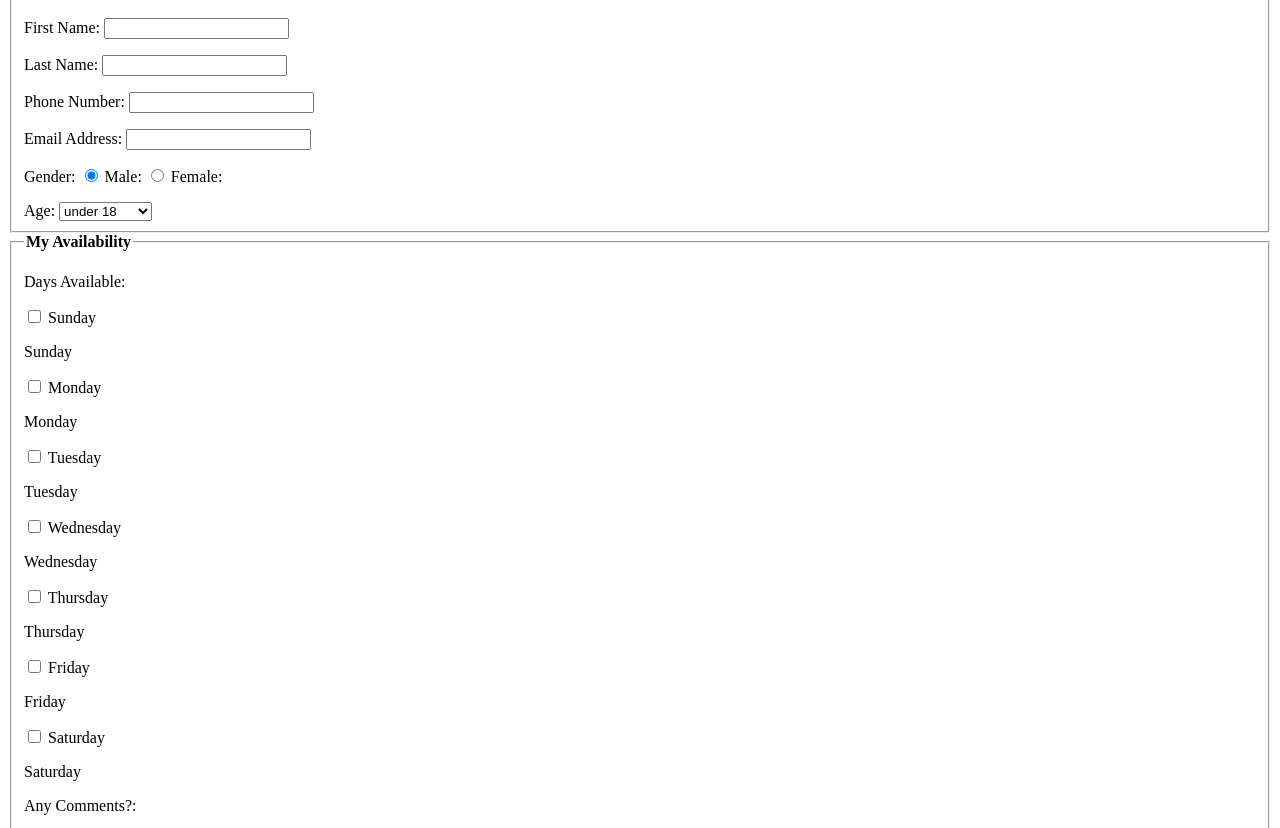
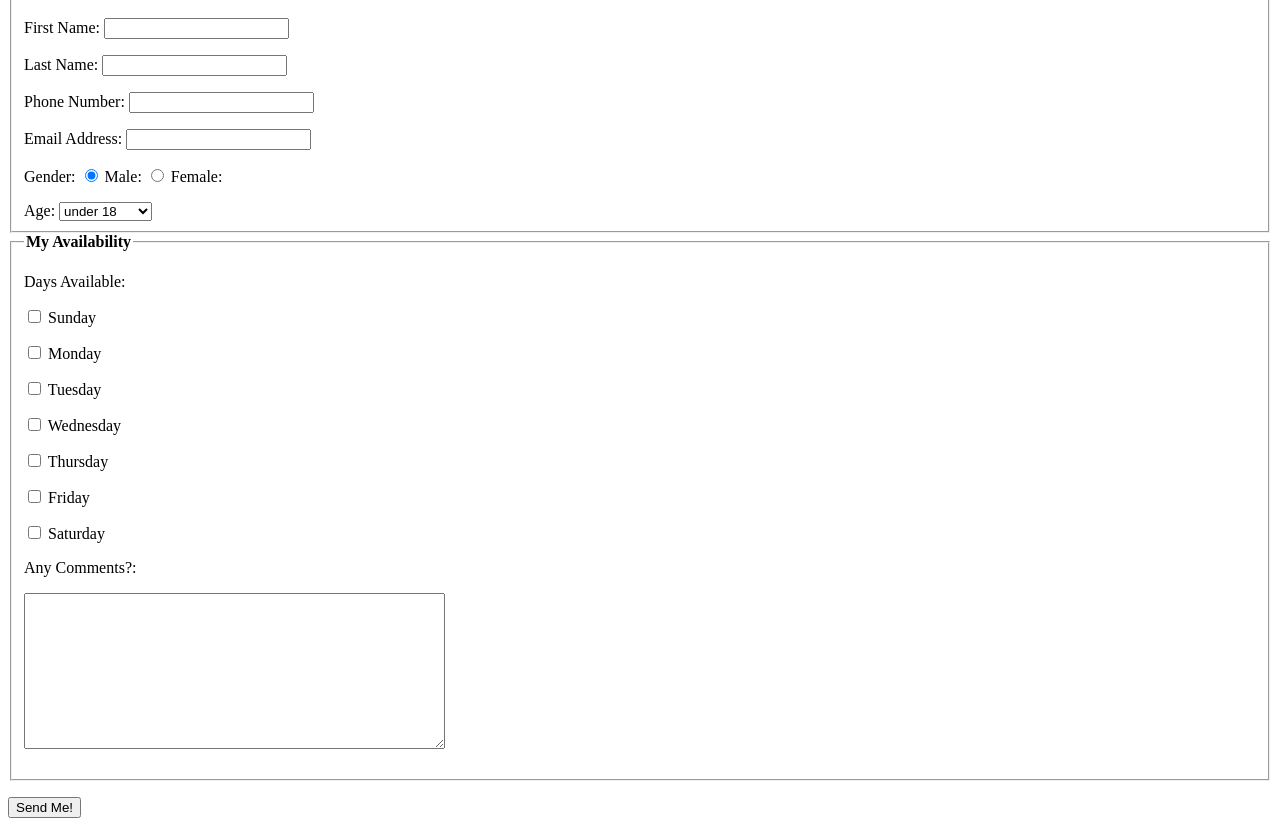
Before and after one commit to dkolov84/ITMD-361-Lab4, a plain HTML site: page index.html in a window 1280 px wide. Shown: the part 101-929 px from the top of the page. Drawn offline with Linux system fonts and the light colour scheme.

Commit message:
removed days label tags

```diff
--- a/index.html
+++ b/index.html
@@ -49,19 +49,12 @@
 		<label>Days Available:</label>
 	</p>
 		<p><input type="checkbox" name="available_field[]" value="Sunday"> Sunday</p>
-		<label>Sunday</label>
 		<p><input type="checkbox" name="available_field[]" value="Monday"> Monday</p>
-		<label>Monday</label>
 		<p><input type="checkbox" name="available_field[]" value="Tuesday"> Tuesday</p>
-		<label>Tuesday</label>
 		<p><input type="checkbox" name="available_field[]" value="Wednesday"> Wednesday</p>
-		<label>Wednesday</label>
-		<p><input type="checkbox" name="available_field[]" value="Thursday"> Thursday</p>
-		<label>Thursday</label>
+	        <p><input type="checkbox" name="available_field[]" value="Thursday"> Thursday</p>
 		<p><input type="checkbox" name="available_field[]" value="Friday"> Friday</p>
-		<label>Friday</label>
 		<p><input type="checkbox" name="available_field[]" value="Saturday"> Saturday</p>
-		<label>Saturday</label>
 		<p>Any Comments?:</p>
   	   <p>
   	     <textarea name="comments_field" rows="10" cols="50">
```
